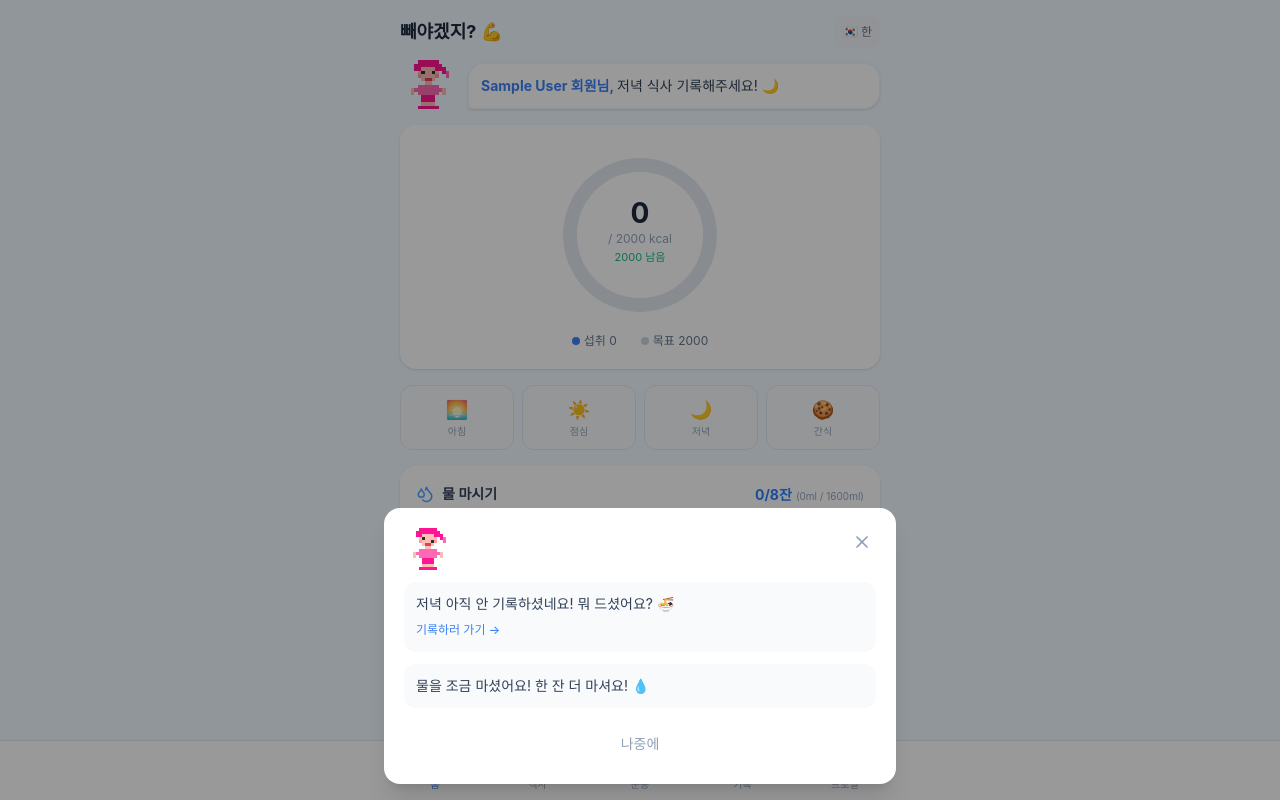
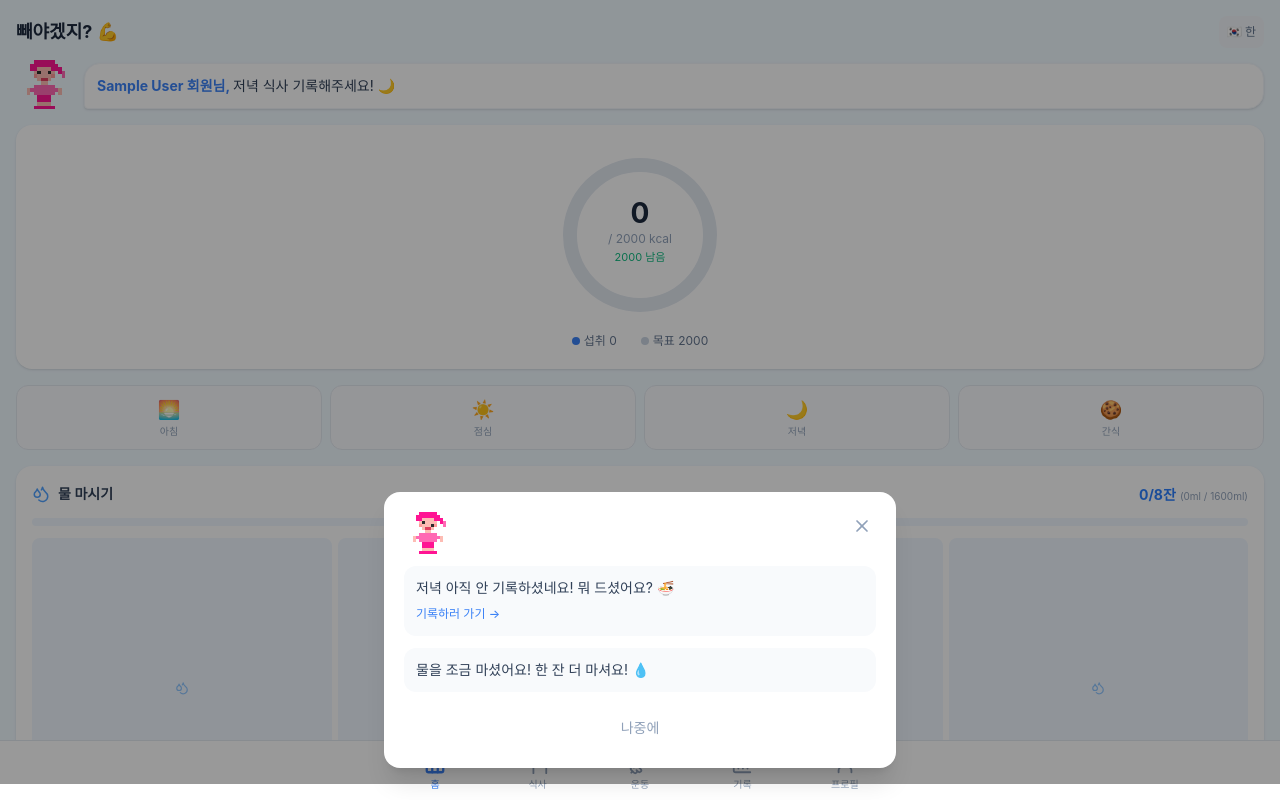
Before and after one commit to djadbtlr21-droid/calorie-app, a React (Vite) app: page /#/ in a window 1280 px wide. Built offline with nearby package versions, Linux system fonts and the light colour scheme; sample sign-in values are in the browser's storage.

Commit message:
Fix empty space in Home page layout

```diff
--- a/src/index.css
+++ b/src/index.css
@@ -22,13 +22,10 @@
 
   html {
     font-family: 'Noto Sans KR', -apple-system, BlinkMacSystemFont, 'Segoe UI', sans-serif;
-    height: 100%;
   }
 
   body {
-    height: 100%;
     margin: 0;
-    overflow: hidden;
     -webkit-font-smoothing: antialiased;
     background-color: #F0F9FF;
     color: #1E293B;
@@ -38,21 +35,6 @@
     background-color: #0F172A;
     color: #E2E8F0;
   }
-
-  #root {
-    height: 100dvh;
-    display: flex;
-    flex-direction: column;
-  }
-}
-
-.app-container {
-  width: 100%;
-  max-width: 100vw;
-  height: 100dvh;
-  display: flex;
-  flex-direction: column;
-  overflow: hidden;
 }
 
 .safe-area-bottom {
--- a/src/routes/Home.jsx
+++ b/src/routes/Home.jsx
@@ -1,6 +1,5 @@
 import { useNavigate } from 'react-router-dom';
 import { Dumbbell, Utensils } from 'lucide-react';
-import PageContainer from '../components/layout/PageContainer';
 import PageHeader from '../components/layout/PageHeader';
 import CalorieRing from '../components/dashboard/CalorieRing';
 import WaterTracker from '../components/dashboard/WaterTracker';
@@ -18,9 +17,8 @@ export default function Home() {
   const { t } = useLang();
 
   return (
-    <PageContainer>
+    <div className="p-4 space-y-4">
       <DailyCheckin meals={log.meals} waterCups={log.waterCups} exercises={log.exercises} waterGoal={profile?.waterGoal || 8} onNavigate={navigate} />
-      <div className="space-y-4">
       <PageHeader title={`${t.appName} 💪`} />
       <TrainerMessage consumed={totalCaloriesConsumed} goal={profile?.dailyCalorieGoal || 2000} burned={totalCaloriesBurned} waterCups={log.waterCups} waterGoal={profile?.waterGoal || 8} name={profile?.name} />
       <div className="bg-white dark:bg-slate-800 rounded-2xl p-5 shadow-sm flex justify-center">
@@ -43,6 +41,5 @@ export default function Home() {
         </div>
       )}
     </div>
-    </PageContainer>
   );
 }
```
Lines whose indentation alone changed are shown as unchanged.
